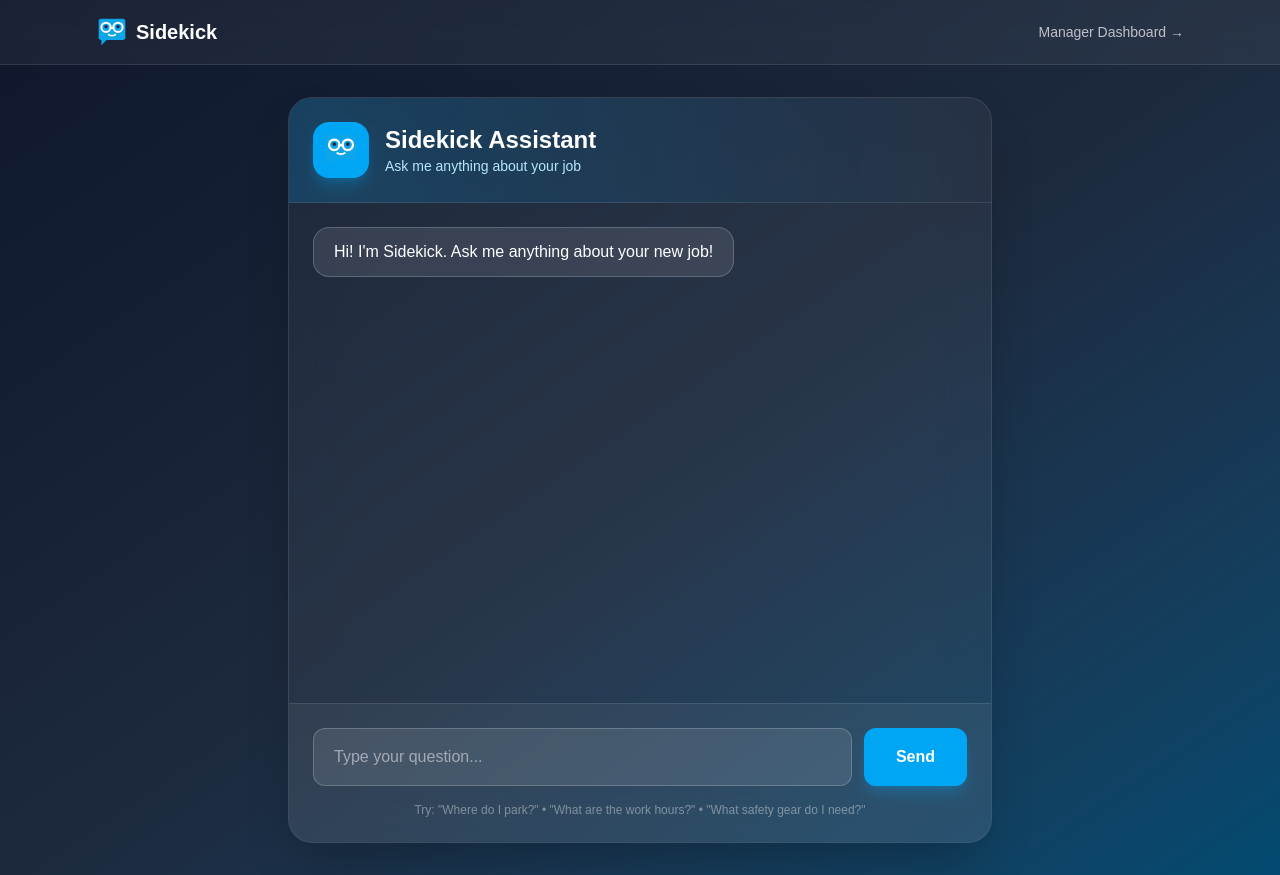
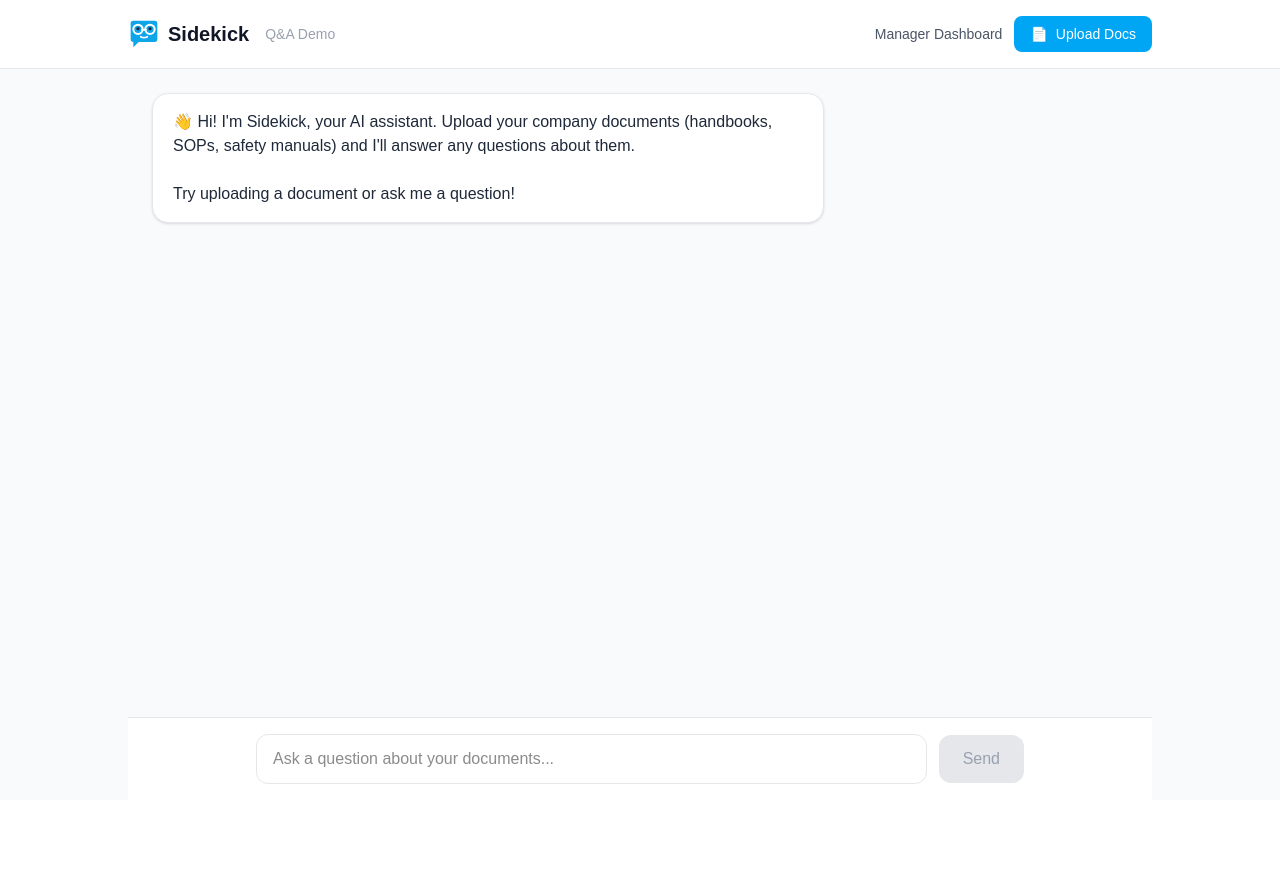
Before and after one commit to textsidekick/sidekick, a Next.js app: page /qa in a window 1280 px wide. After the commit the page ends 800 px from the top, so only its background shows below. Built offline with nearby package versions, Linux system fonts and the light colour scheme.

Commit message:
feat: connected document upload to Q&A pipeline

```diff
--- /dev/null
+++ b/src/app/api/documents/route.ts
@@ -0,0 +1,59 @@
+import { NextRequest, NextResponse } from "next/server";
+
+// In-memory store (would be database in production)
+let documents: Array<{
+  id: string;
+  name: string;
+  type: string;
+  size: number;
+  content: string;
+  uploadedAt: string;
+  chunks: string[];
+}> = [];
+
+export async function GET() {
+  return NextResponse.json({ documents });
+}
+
+export async function POST(request: NextRequest) {
+  const formData = await request.formData();
+  const file = formData.get("file") as File;
+
+  if (!file) {
+    return NextResponse.json({ error: "No file provided" }, { status: 400 });
+  }
+
+  const content = await file.text();
+
+  // Simple chunking - split by paragraphs
+  const chunks = content
+    .split(/\n\n+/)
+    .filter(chunk => chunk.trim().length > 50)
+    .map(chunk => chunk.trim());
+
+  const doc = {
+    id: Date.now().toString(),
+    name: file.name,
+    type: file.type || "text/plain",
+    size: file.size,
+    content: content.slice(0, 10000), // Store first 10k chars
+    uploadedAt: new Date().toISOString(),
+    chunks,
+  };
+
+  documents.push(doc);
+
+  return NextResponse.json({ success: true, document: doc });
+}
+
+export async function DELETE(request: NextRequest) {
+  const { searchParams } = new URL(request.url);
+  const id = searchParams.get("id");
+
+  if (!id) {
+    return NextResponse.json({ error: "No ID provided" }, { status: 400 });
+  }
+
+  documents = documents.filter(d => d.id !== id);
+  return NextResponse.json({ success: true });
+}
--- a/src/app/qa/page.tsx
+++ b/src/app/qa/page.tsx
@@ -1,9 +1,7 @@
 "use client";
 
+import Link from "next/link";
 import { useState, useRef, useEffect } from "react";
-import Link from "next/link";
-
-type Message = { role: "user" | "assistant"; content: string; sources?: string[] };
 
 function Logo({ size = 48 }: { size?: number }) {
   return (
@@ -19,109 +17,352 @@ function Logo({ size = 48 }: { size?: number }) {
   );
 }
 
+interface Message {
+  id: number;
+  type: "user" | "bot";
+  text: string;
+  sources?: number;
+  confidence?: number;
+  needsDocuments?: boolean;
+}
+
+interface Document {
+  id: string;
+  name: string;
+  type: string;
+  size: number;
+  uploadedAt: string;
+  chunks: string[];
+}
+
 export default function QAPage() {
   const [messages, setMessages] = useState<Message[]>([
-    { role: "assistant", content: "Hi! I'm Sidekick. Ask me anything about your new job!" }
+    {
+      id: 1,
+      type: "bot",
+      text: "👋 Hi! I'm Sidekick, your AI assistant. Upload your company documents (handbooks, SOPs, safety manuals) and I'll answer any questions about them.\n\nTry uploading a document or ask me a question!",
+    },
   ]);
   const [input, setInput] = useState("");
-  const [loading, setLoading] = useState(false);
-  const endRef = useRef<HTMLDivElement>(null);
+  const [isLoading, setIsLoading] = useState(false);
+  const [documents, setDocuments] = useState<Document[]>([]);
+  const [showUpload, setShowUpload] = useState(false);
+  const [uploading, setUploading] = useState(false);
+  const messagesEndRef = useRef<HTMLDivElement>(null);
+  const fileInputRef = useRef<HTMLInputElement>(null);
+
+  const scrollToBottom = () => {
+    messagesEndRef.current?.scrollIntoView({ behavior: "smooth" });
+  };
 
   useEffect(() => {
-    endRef.current?.scrollIntoView({ behavior: "smooth" });
-  }, [messages, loading]);
+    scrollToBottom();
+  }, [messages]);
 
-  async function sendQuestion() {
-    if (!input.trim() || loading) return;
-    const question = input.trim();
+  useEffect(() => {
+    fetchDocuments();
+  }, []);
+
+  const fetchDocuments = async () => {
+    try {
+      const res = await fetch("/api/documents");
+      const data = await res.json();
+      setDocuments(data.documents || []);
+    } catch (e) {
+      console.error("Failed to fetch documents", e);
+    }
+  };
+
+  const handleFileUpload = async (files: FileList | null) => {
+    if (!files || files.length === 0) return;
+
+    setUploading(true);
+
+    for (const file of Array.from(files)) {
+      const formData = new FormData();
+      formData.append("file", file);
+
+      try {
+        const res = await fetch("/api/documents", {
+          method: "POST",
+          body: formData,
+        });
+        const data = await res.json();
+
+        if (data.success) {
+          setMessages((prev) => [
+            ...prev,
+            {
+              id: Date.now(),
+              type: "bot",
+              text: `✅ Uploaded "${file.name}" successfully! I've processed ${data.document.chunks.length} sections. You can now ask questions about this document.`,
+            },
+          ]);
+        }
+      } catch (e) {
+        setMessages((prev) => [
+          ...prev,
+          {
+            id: Date.now(),
+            type: "bot",
+            text: `❌ Failed to upload "${file.name}". Please try again.`,
+          },
+        ]);
+      }
+    }
+
+    setUploading(false);
+    setShowUpload(false);
+    fetchDocuments();
+  };
+
+  const deleteDocument = async (id: string) => {
+    try {
+      await fetch(`/api/documents?id=${id}`, { method: "DELETE" });
+      fetchDocuments();
+      setMessages((prev) => [
+        ...prev,
+        {
+          id: Date.now(),
+          type: "bot",
+          text: "Document removed.",
+        },
+      ]);
+    } catch (e) {
+      console.error("Failed to delete document", e);
+    }
+  };
+
+  const sendMessage = async () => {
+    if (!input.trim() || isLoading) return;
+
+    const userMessage: Message = {
+      id: Date.now(),
+      type: "user",
+      text: input.trim(),
+    };
+
+    setMessages((prev) => [...prev, userMessage]);
     setInput("");
-    setMessages(prev => [...prev, { role: "user", content: question }]);
-    setLoading(true);
+    setIsLoading(true);
 
     try {
-      const res = await fetch("/api/handbook/ask", {
+      const res = await fetch("/api/ask", {
         method: "POST",
         headers: { "Content-Type": "application/json" },
-        body: JSON.stringify({ question })
+        body: JSON.stringify({ question: userMessage.text }),
       });
       const data = await res.json();
-      setMessages(prev => [...prev, {
-        role: "assistant",
-        content: data.ok && data.answer ? data.answer : data.error || "Sorry, I couldn't find an answer.",
-        sources: data.sources?.map((s: { title?: string }) => s.title || "Document") || []
-      }]);
-    } catch {
-      setMessages(prev => [...prev, { role: "assistant", content: "Network error. Please try again." }]);
-    } finally {
-      setLoading(false);
+
+      const botMessage: Message = {
+        id: Date.now() + 1,
+        type: "bot",
+        text: data.answer,
+        sources: data.sources,
+        confidence: data.confidence,
+        needsDocuments: data.needsDocuments,
+      };
+
+      setMessages((prev) => [...prev, botMessage]);
+    } catch (e) {
+      setMessages((prev) => [
+        ...prev,
+        {
+          id: Date.now() + 1,
+          type: "bot",
+          text: "Sorry, something went wrong. Please try again.",
+        },
+      ]);
     }
-  }
+
+    setIsLoading(false);
+  };
+
+  const handleSubmit = (e: React.FormEvent) => {
+    e.preventDefault();
+    sendMessage();
+  };
 
   return (
-    <main className="min-h-screen bg-gradient-to-br from-slate-900 via-slate-800 to-sky-900">
-      <nav className="px-6 md:px-24 py-4 flex items-center justify-between border-b border-white/10 bg-white/5 backdrop-blur-md">
-        <Link href="/" className="flex items-center gap-2 hover:opacity-80 transition-opacity">
-          <Logo size={32} />
-          <span className="text-white text-xl font-bold">Sidekick</span>
-        </Link>
-        <Link href="/manager" className="text-white/70 text-sm hover:text-white transition-colors">Manager Dashboard →</Link>
+    <div className="min-h-screen bg-gray-50 flex flex-col">
+      {/* Header */}
+      <nav className="bg-white border-b border-gray-200 px-6 py-4">
+        <div className="max-w-5xl mx-auto flex items-center justify-between">
+          <Link href="/" className="flex items-center gap-2">
+            <Logo size={32} />
+            <span className="text-gray-900 text-xl font-bold">Sidekick</span>
+            <span className="text-gray-400 text-sm ml-2">Q&A Demo</span>
+          </Link>
+          <div className="flex items-center gap-3">
+            <Link href="/manager" className="text-gray-600 hover:text-gray-900 text-sm">
+              Manager Dashboard
+            </Link>
+            <button
+              onClick={() => setShowUpload(!showUpload)}
+              className="px-4 py-2 bg-sky-500 hover:bg-sky-600 text-white rounded-lg text-sm font-medium transition-colors flex items-center gap-2"
+            >
+              <span>📄</span> Upload Docs
+            </button>
+          </div>
+        </div>
       </nav>
 
-      <div className="max-w-3xl mx-auto p-4 md:p-8">
-        <div className="bg-white/5 backdrop-blur-xl rounded-3xl border border-white/10 shadow-2xl overflow-hidden">
-          <div className="p-6 border-b border-white/10 bg-gradient-to-r from-sky-500/20 to-transparent">
-            <div className="flex items-center gap-4">
-              <div className="w-14 h-14 rounded-2xl bg-sky-500 flex items-center justify-center shadow-lg shadow-sky-500/25">
-                <Logo size={36} />
-              </div>
-              <div>
-                <h1 className="text-white text-2xl font-bold">Sidekick Assistant</h1>
-                <p className="text-sky-200 text-sm">Ask me anything about your job</p>
-              </div>
-            </div>
-          </div>
-
-          <div className="h-[500px] overflow-auto p-6 space-y-4">
-            {messages.map((msg, i) => (
-              <div key={i} className={`flex ${msg.role === "user" ? "justify-end" : "justify-start"} animate-fadeIn`}>
-                <div className={`max-w-[80%] rounded-2xl px-5 py-3 ${msg.role === "user" ? "bg-sky-500 text-white" : "bg-white/10 border border-white/20 text-white"}`}>
-                  <p>{msg.content}</p>
-                  {msg.sources && msg.sources.length > 0 && (
-                    <p className="text-sky-200 text-xs mt-2 pt-2 border-t border-white/10">Source: {msg.sources.join(", ")}</p>
+      <div className="flex-1 max-w-5xl mx-auto w-full flex">
+        {/* Main Chat */}
+        <div className="flex-1 flex flex-col">
+          {/* Messages */}
+          <div className="flex-1 overflow-y-auto p-6 space-y-4">
+            {messages.map((message) => (
+              <div
+                key={message.id}
+                className={`flex ${message.type === "user" ? "justify-end" : "justify-start"}`}
+              >
+                <div
+                  className={`max-w-2xl rounded-2xl px-5 py-4 ${
+                    message.type === "user"
+                      ? "bg-sky-500 text-white"
+                      : "bg-white border border-gray-200 text-gray-800 shadow-sm"
+                  }`}
+                >
+                  <p className="whitespace-pre-line">{message.text}</p>
+                  {message.type === "bot" && message.sources !== undefined && message.sources > 0 && (
+                    <div className="mt-3 pt-3 border-t border-gray-100 flex items-center gap-4 text-sm">
+                      <span className="text-gray-500">
+                        📚 {message.sources} source{message.sources > 1 ? "s" : ""}
+                      </span>
+                      <span className="text-green-600 font-medium">
+                        {message.confidence}% confidence
+                      </span>
+                    </div>
+                  )}
+                  {message.needsDocuments && (
+                    <button
+                      onClick={() => setShowUpload(true)}
+                      className="mt-3 px-4 py-2 bg-sky-100 hover:bg-sky-200 text-sky-700 rounded-lg text-sm font-medium transition-colors"
+                    >
+                      Upload Documents →
+                    </button>
                   )}
                 </div>
               </div>
             ))}
-            {loading && (
+
+            {isLoading && (
               <div className="flex justify-start">
-                <div className="bg-white/10 border border-white/20 rounded-2xl px-5 py-3">
-                  <div className="flex gap-1">
-                    <div className="w-2 h-2 bg-sky-400 rounded-full animate-bounce" style={{ animationDelay: "0ms" }} />
-                    <div className="w-2 h-2 bg-sky-400 rounded-full animate-bounce" style={{ animationDelay: "150ms" }} />
-                    <div className="w-2 h-2 bg-sky-400 rounded-full animate-bounce" style={{ animationDelay: "300ms" }} />
+                <div className="bg-white border border-gray-200 rounded-2xl px-5 py-4 shadow-sm">
+                  <div className="flex items-center gap-2">
+                    <div className="w-2 h-2 bg-sky-500 rounded-full animate-bounce" style={{ animationDelay: "0ms" }}></div>
+                    <div className="w-2 h-2 bg-sky-500 rounded-full animate-bounce" style={{ animationDelay: "150ms" }}></div>
+                    <div className="w-2 h-2 bg-sky-500 rounded-full animate-bounce" style={{ animationDelay: "300ms" }}></div>
                   </div>
                 </div>
               </div>
             )}
-            <div ref={endRef} />
+
+            <div ref={messagesEndRef} />
           </div>
 
-          <div className="p-6 border-t border-white/10 bg-white/5">
-            <div className="flex gap-3">
+          {/* Input */}
+          <div className="border-t border-gray-200 bg-white p-4">
+            <form onSubmit={handleSubmit} className="max-w-3xl mx-auto flex items-center gap-3">
               <input
+                type="text"
                 value={input}
                 onChange={(e) => setInput(e.target.value)}
-                onKeyDown={(e) => e.key === "Enter" && sendQuestion()}
-                placeholder="Type your question..."
-                disabled={loading}
-                className="flex-1 rounded-xl bg-white/10 border border-white/20 px-5 py-4 text-white placeholder:text-white/50 outline-none focus:border-sky-500 focus:ring-2 focus:ring-sky-500/25 disabled:opacity-50 transition-all"
+                placeholder="Ask a question about your documents..."
+                className="flex-1 px-4 py-3 border border-gray-200 rounded-xl focus:outline-none focus:ring-2 focus:ring-sky-500 focus:border-transparent"
               />
-              <button onClick={sendQuestion} disabled={loading} className="rounded-xl px-8 py-4 bg-sky-500 hover:bg-sky-600 text-white font-semibold disabled:opacity-50 transition-all shadow-lg shadow-sky-500/25 hover:shadow-xl">Send</button>
-            </div>
-            <p className="text-white/40 text-xs text-center mt-4">Try: "Where do I park?" • "What are the work hours?" • "What safety gear do I need?"</p>
+              <button
+                type="submit"
+                disabled={!input.trim() || isLoading}
+                className="px-6 py-3 bg-sky-500 hover:bg-sky-600 disabled:bg-gray-200 text-white disabled:text-gray-400 rounded-xl font-medium transition-colors"
+              >
+                Send
+              </button>
+            </form>
           </div>
         </div>
+
+        {/* Sidebar - Documents */}
+        {showUpload && (
+          <div className="w-80 border-l border-gray-200 bg-white p-6 overflow-y-auto">
+            <div className="flex items-center justify-between mb-4">
+              <h3 className="font-semibold text-gray-900">Documents</h3>
+              <button onClick={() => setShowUpload(false)} className="text-gray-400 hover:text-gray-600">
+                ✕
+              </button>
+            </div>
+
+            {/* Upload Area */}
+            <div
+              onClick={() => fileInputRef.current?.click()}
+              className="border-2 border-dashed border-gray-200 hover:border-sky-400 rounded-xl p-6 text-center cursor-pointer transition-colors mb-4"
+            >
+              <div className="text-3xl mb-2">📄</div>
+              <p className="text-sm text-gray-600 font-medium">Click to upload</p>
+              <p className="text-xs text-gray-400 mt-1">PDF, DOC, TXT</p>
+              <input
+                ref={fileInputRef}
+                type="file"
+                multiple
+                accept=".pdf,.doc,.docx,.txt"
+                onChange={(e) => handleFileUpload(e.target.files)}
+                className="hidden"
+              />
+            </div>
+
+            {uploading && (
+              <div className="flex items-center gap-2 text-sm text-gray-600 mb-4">
+                <div className="w-4 h-4 border-2 border-sky-500 border-t-transparent rounded-full animate-spin"></div>
+                Uploading...
+              </div>
+            )}
+
+            {/* Document List */}
+            <div className="space-y-2">
+              {documents.length === 0 ? (
+                <p className="text-sm text-gray-400 text-center py-4">No documents uploaded yet</p>
+              ) : (
+                documents.map((doc) => (
+                  <div
+                    key={doc.id}
+                    className="flex items-center justify-between p-3 bg-gray-50 rounded-lg group"
+                  >
+                    <div className="flex items-center gap-3 min-w-0">
+                      <div className="w-8 h-8 bg-red-100 rounded flex items-center justify-center flex-shrink-0">
+                        <span className="text-red-600 text-xs font-bold">
+                          {doc.name.split(".").pop()?.toUpperCase()}
+                        </span>
+                      </div>
+                      <div className="min-w-0">
+                        <p className="text-sm font-medium text-gray-900 truncate">{doc.name}</p>
+                        <p className="text-xs text-gray-400">{doc.chunks.length} sections</p>
+                      </div>
+                    </div>
+                    <button
+                      onClick={() => deleteDocument(doc.id)}
+                      className="text-gray-300 hover:text-red-500 opacity-0 group-hover:opacity-100 transition-opacity"
+                    >
+                      🗑
+                    </button>
+                  </div>
+                ))
+              )}
+            </div>
+
+            {documents.length > 0 && (
+              <div className="mt-4 p-3 bg-green-50 rounded-lg">
+                <p className="text-sm text-green-700">
+                  ✓ {documents.length} document{documents.length > 1 ? "s" : ""} ready
+                </p>
+                <p className="text-xs text-green-600 mt-1">
+                  Ask questions and I'll search through them
+                </p>
+              </div>
+            )}
+          </div>
+        )}
       </div>
-    </main>
+    </div>
   );
 }
```
